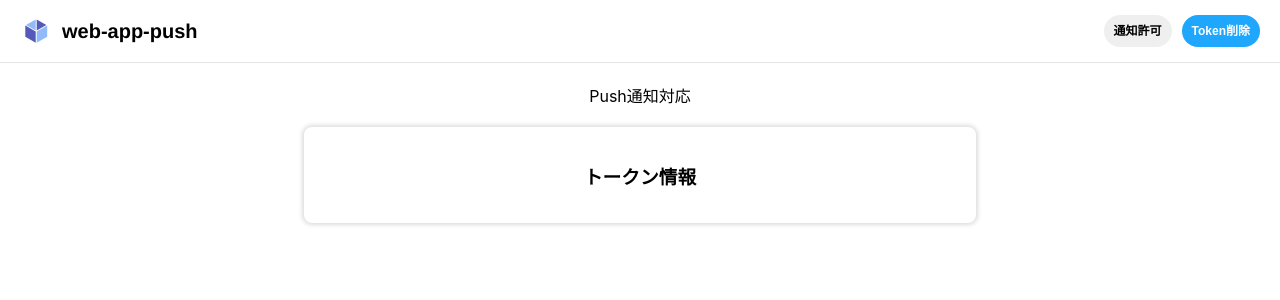
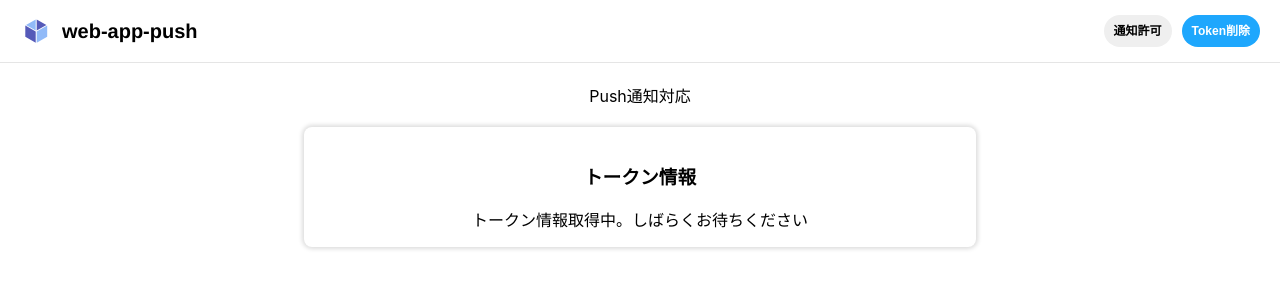
Before and after one commit to r3-endo/web-push-fcm, a React (Create React App) app in the folder frontend/: page / in a window 1280 px wide. Shown: the top 300 px of the page. Built offline with nearby package versions, Linux system fonts and the light colour scheme; no server answers.

Commit message:
初回ローディング時の文言表示

```diff
--- a/frontend/src/App.tsx
+++ b/frontend/src/App.tsx
@@ -10,7 +10,9 @@ initializeApp(firebaseConfig);
 const messaging = getMessaging();
 
 function App() {
-  const [currentToken, setCurrentToken] = useState("");
+  const [currentToken, setCurrentToken] = useState(
+    "トークン情報取得中。しばらくお待ちください",
+  );
   useEffect(() => {
     setUp();
     // eslint-disable-next-line react-hooks/exhaustive-deps
```
